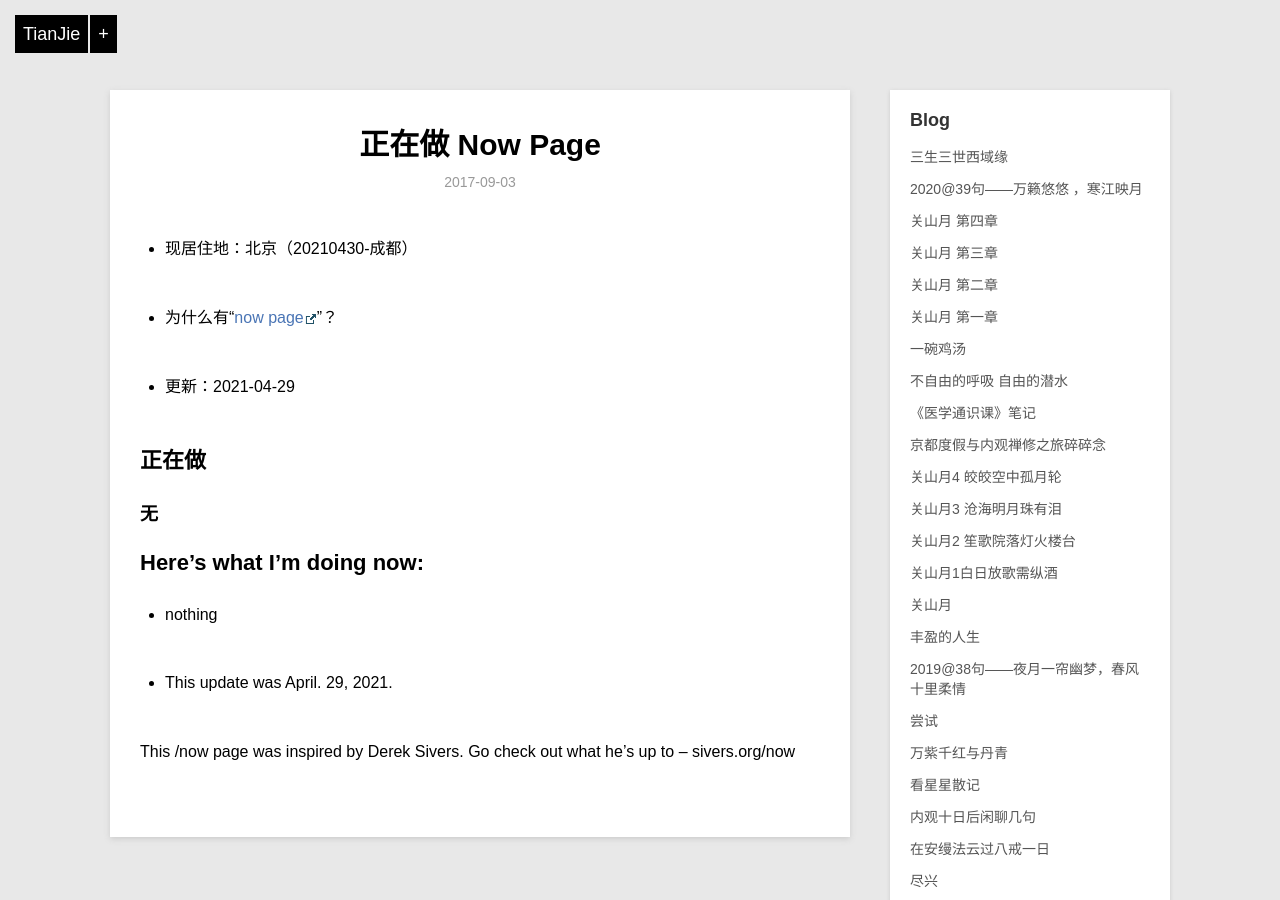
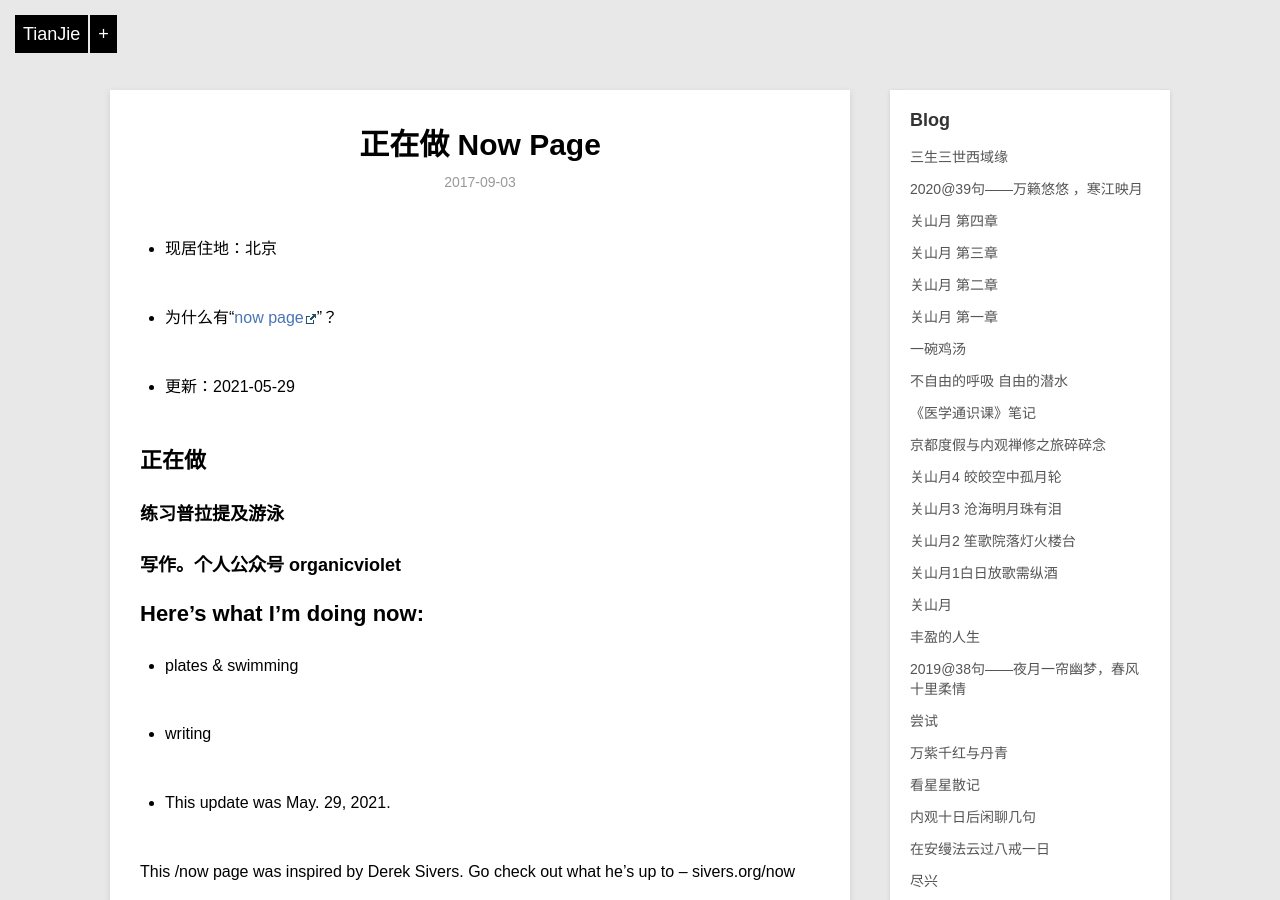
Before and after one commit to violettianjie/violettianjie.github.io, a Jekyll site: the page built from _posts/blog/2017-09-03-now.md, in a window 1280 px wide and 900 px high. Built offline with Jekyll 4.4.1, drawn with Linux system fonts in a browser that asks for light colours; comment, search, counter and statistics services are not loaded.

Commit message:
Update 2017-09-03-now.md

```diff
--- a/_posts/blog/2017-09-03-now.md
+++ b/_posts/blog/2017-09-03-now.md
@@ -4,22 +4,26 @@ title: "正在做 Now Page"
 description: "正在做的事 What I am doing"
 category: blog
 ---
-- 现居住地：北京（20210430-成都）
+- 现居住地：北京
 
 - 为什么有“[now page](http://nownownow.com/about)”？
 
 
-- 更新：2021-04-29
+- 更新：2021-05-29
 
 
 ## 正在做
 
-### 无
+### 练习普拉提及游泳
+
+### 写作。个人公众号 organicviolet
 
 
 ## Here’s what I’m doing now:
 
-- nothing
+-  plates & swimming
+
+-  writing
 
 
 
@@ -27,7 +31,7 @@ category: blog
 
 
 
-- This update was April. 29, 2021.
+- This update was May. 29, 2021.
 
 This /now page was inspired by Derek Sivers. Go check out what he’s up to – sivers.org/now
 
```
